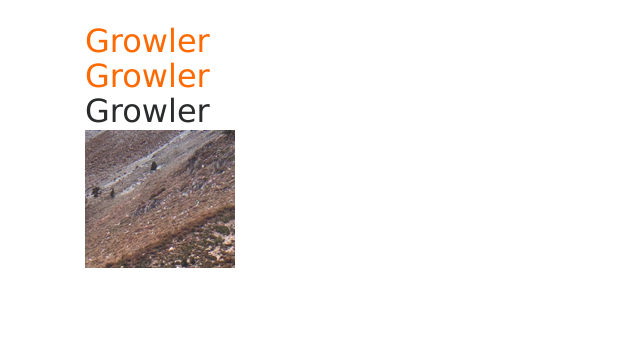
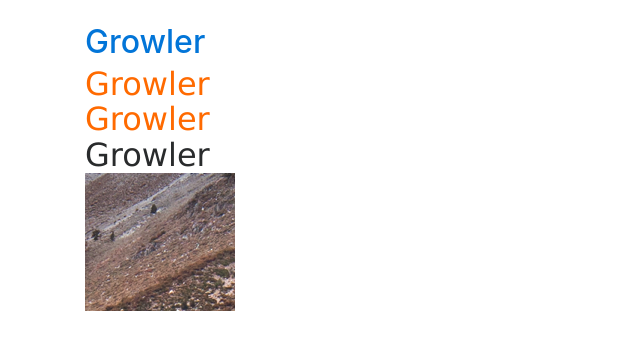
Before and after one commit to NatChung/vue_practice, a website: page index.html in a window 1280 px wide. Shown: the whole page, without its empty margins (0-640 px from the left). Drawn offline with nearby package versions, Linux system fonts and the light colour scheme.

Commit message:
Html binding

```diff
--- a/index.html
+++ b/index.html
@@ -22,20 +22,19 @@
             <br />
             <div class="container">
 
-                <h2 v-text='appName'
-                    :class="[accentColor, headers]" >
-                </h2>
+                <h2 v-html='appHtml'></h2>
 
                 <h2 v-text='appName'
-                    :class="headerStyles" >
-                </h2>
+                    :class="[accentColor, headers]" ></h2>
+
+                <h2 v-text='appName'
+                    :class="headerStyles" ></h2>
 
                 <h2 v-text='appName'
                     :class="{
                         'headers': true,
                         'accent-color': isOnline
-                    }" >
-                </h2>
+                    }" ></h2>
 
                 <img :src='appLogo'/>
             </div>
@@ -47,6 +46,7 @@
                 el: '#growler',
                 data: {
                     appName: 'Growler',
+                    appHtml: '<a href="/">Growler</a>',
                     appLogo: '/public/logo.png',
                     headers:'headers',
                     accentColor:'accent-color',
```
